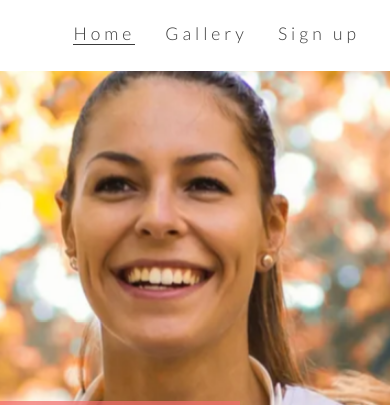
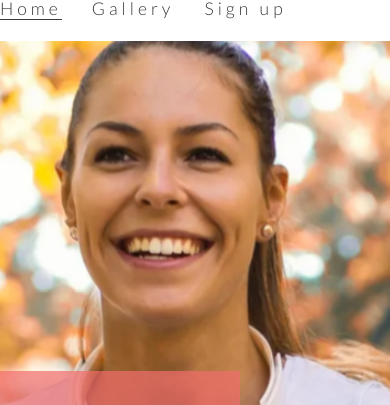
Before and after one commit to MadeleineFrey/love-running, a plain HTML site: page index.html in a window 390 px wide. Shown: the part 79-484 px from the top of the page. Drawn offline with nearby package versions, Linux system fonts and the light colour scheme.

Commit message:
Style menu area for screens 950px wide and down

```diff
--- a/assets/css/style.css
+++ b/assets/css/style.css
@@ -261,7 +261,7 @@ footer {
     column-gap: 0;
 }
 
-#photos > img {
+#photos>img {
     width: 100%;
 }
 
@@ -281,7 +281,8 @@ footer {
         margin: 0;
     }
 
-    #left-about, #right-about {
+    #left-about,
+    #right-about {
         width: 100%;
         float: left;
         padding: 0;
@@ -298,5 +299,18 @@ footer {
         display: none;
     }
 
+}
 
+
+/* For medium screen sizes from 950px wide and down */
+
+ @media screen and (max-width: 950px) {
+
+    #menu {
+        clear: left;
+        float: left;
+        margin-right: 30px;
+        margin-bottom: 20px;
+        line-height: 25px;
+    }
 }
```
